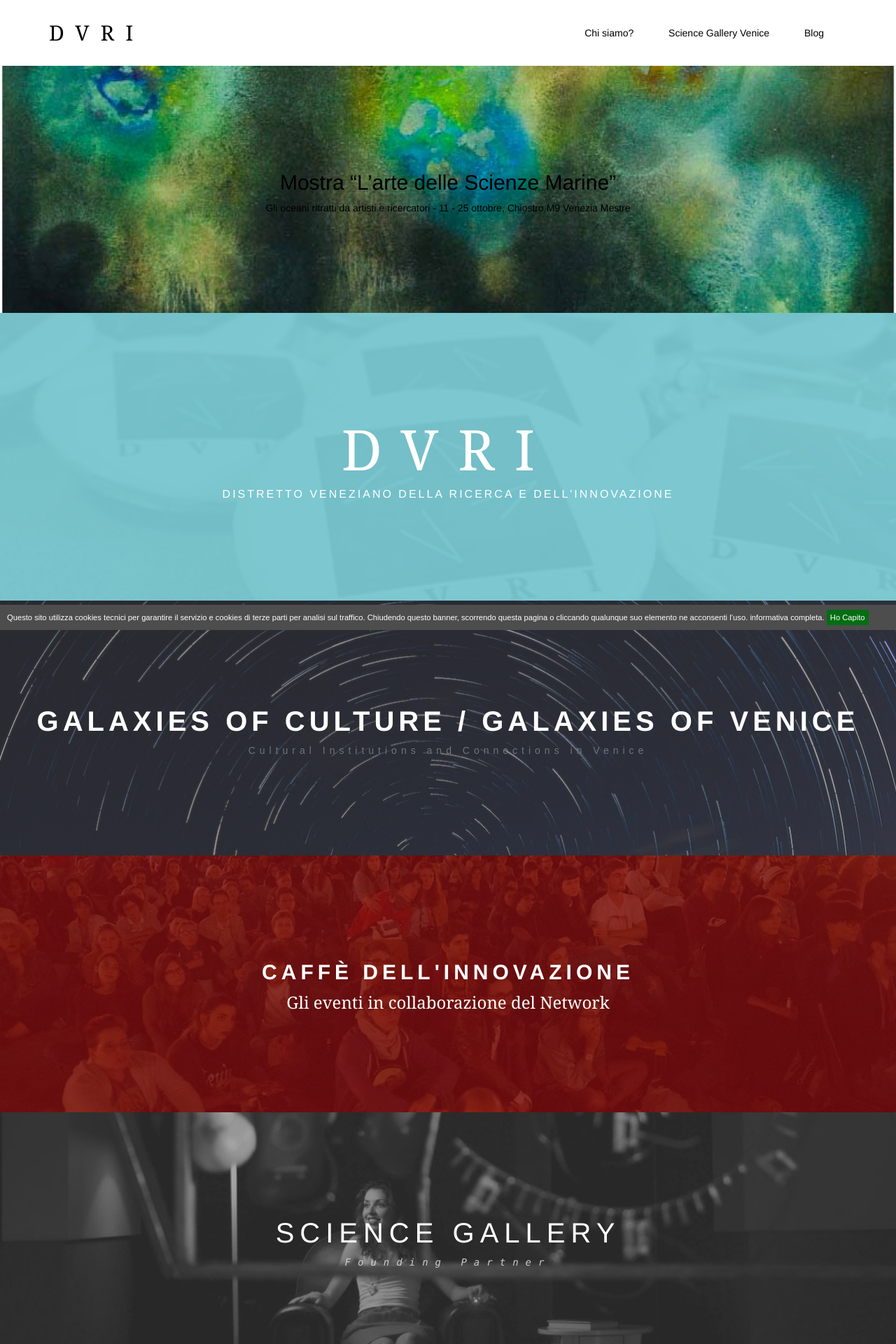
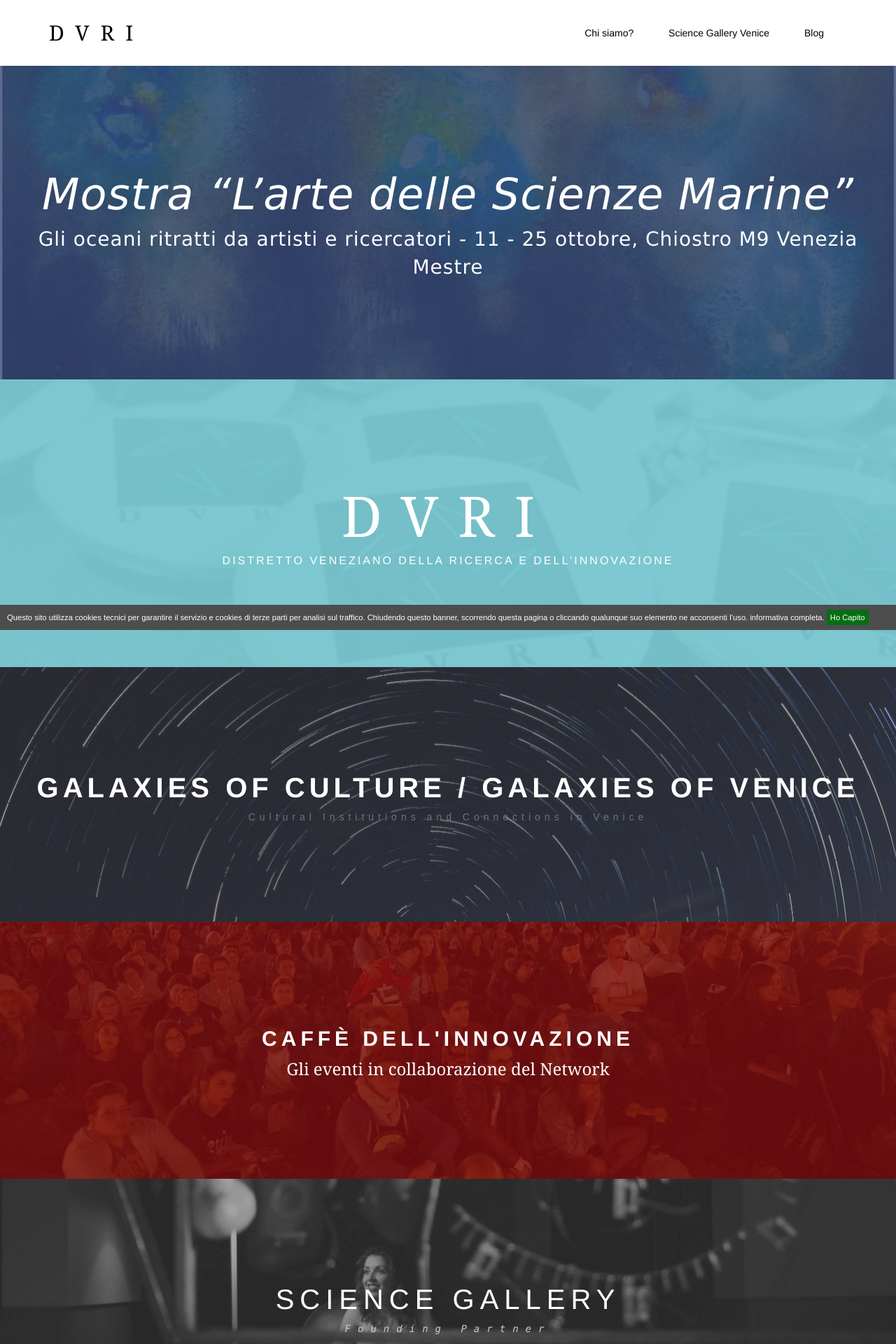
Before and after one commit to simonini/dvri-j-theme, a Jekyll site: the page built from index.html, in a window 1280 px wide. Shown: the top 1920 px of the page at 70% size. Built offline with Jekyll 4.4.1, drawn with Linux system fonts in a browser that asks for light colours; comment, search, counter and statistics services are not loaded.

Commit message:
fix arte marine

```diff
--- a/_sass/arte-marine.sass
+++ b/_sass/arte-marine.sass
@@ -1,5 +1,5 @@
 // http://colorpalettes.net/color-palette-2386/
-#pagina-intro-arte_marine
+#pagina-intro-arte-marine
   background-color: rgba(55,72,120,0.8)
 
   h2
--- a/assets/main.sass
+++ b/assets/main.sass
@@ -12,3 +12,4 @@
 @import "smart-passport"
 @import "articles-blog"
 @import "galaxies"
+@import "arte-marine"
```
Also changed, not shown: _includes/head.html (+5 -2 lines).
